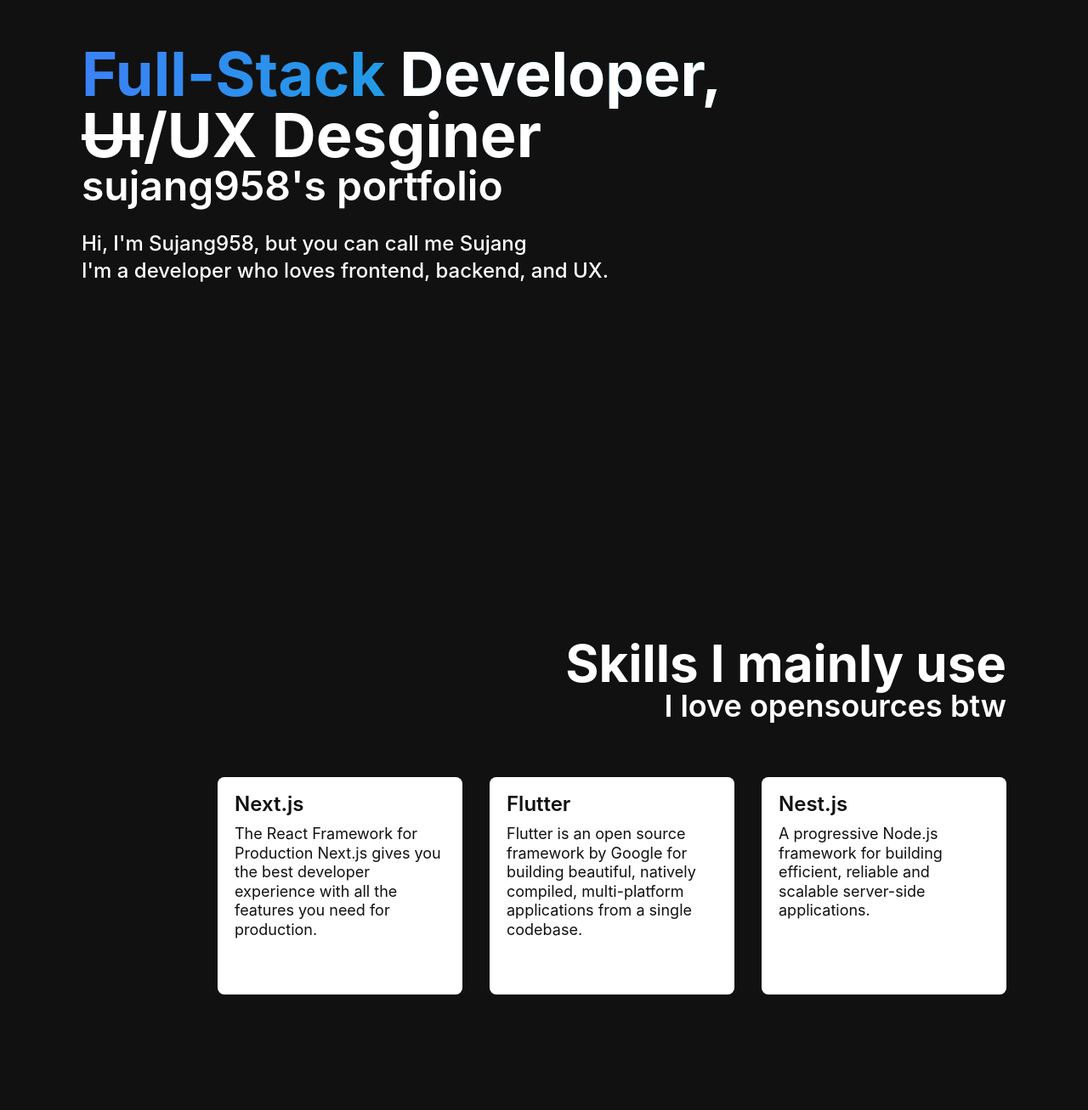
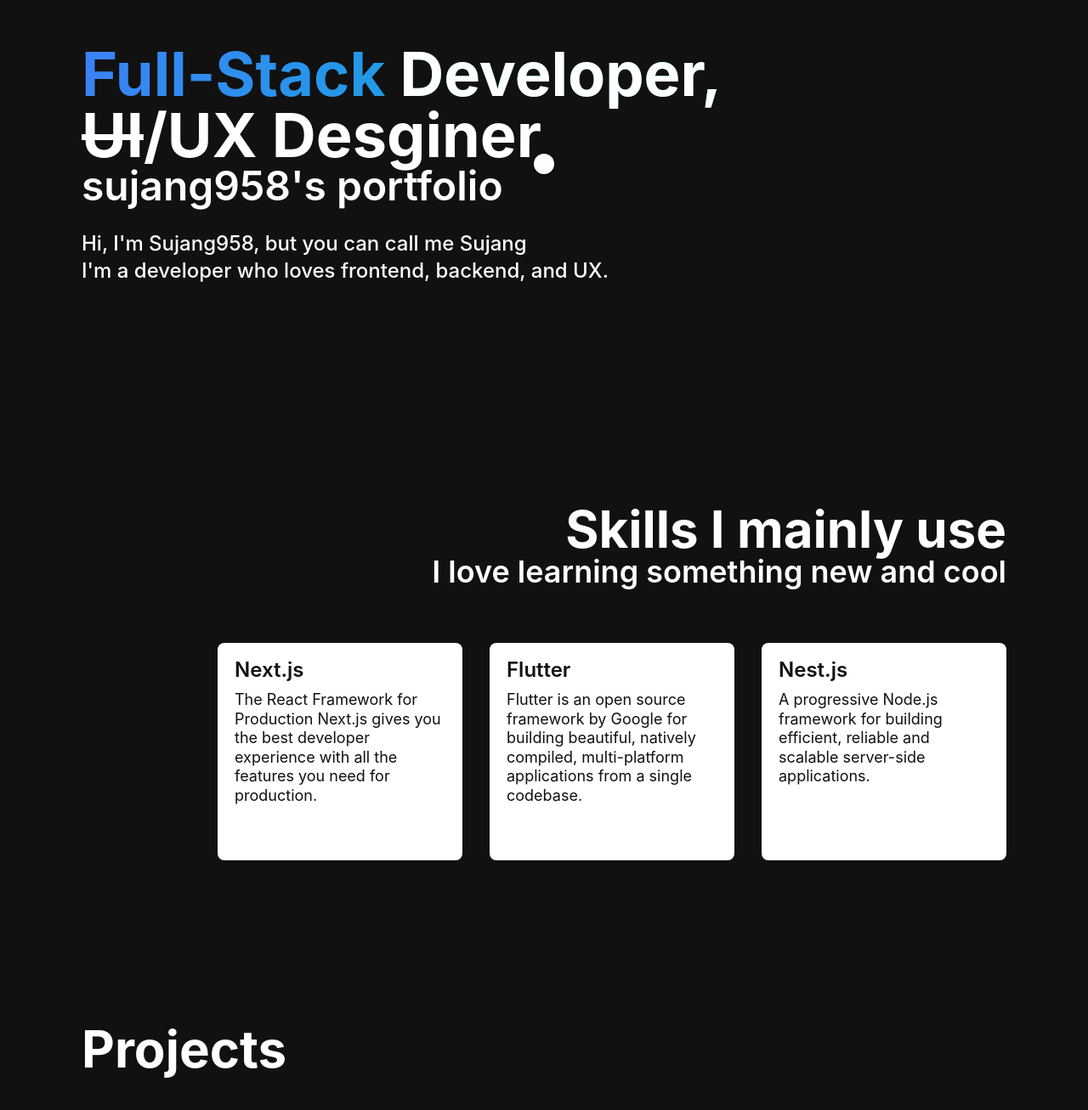
Before and after one commit to sujang958/sujang.xyz, a Next.js app: page / in a window 1280 px wide. Shown: the part 207-1514 px from the top of the page at 85% size. Built offline with nearby package versions, Linux system fonts and the light colour scheme; a web font is replaced by a local one.

Commit message:
✨ add cursor

```diff
--- a/package.json
+++ b/package.json
@@ -11,6 +11,7 @@
   "dependencies": {
     "avvvatars-react": "^0.4.2",
     "framer-motion": "^6.3.16",
+    "gsap": "^3.10.4",
     "next": "^12.1.6",
     "react": "^18.1.0",
     "react-dom": "^18.1.0"
--- a/pages/index.tsx
+++ b/pages/index.tsx
@@ -1,9 +1,23 @@
+import gsap from "gsap"
 import { NextPage } from "next"
-import Image from "next/image"
-import { useId } from "react"
+import { useEffect, useId } from "react"
 
 const MainPage: NextPage = () => {
+  const mouseCircleId = useId()
+
+  useEffect(() => {
+    window.addEventListener("mousemove", (e) => {
+      gsap.to(document.getElementById(mouseCircleId), {
+        left: e.clientX,
+        top: e.clientY,
+        duration: 0.3,
+        ease: "sine.out",
+      })
+    })
+  }, [mouseCircleId])
+
   return (
+    <>
       <div className="flex min-h-screen w-full flex-col px-24">
         <div className="flex h-screen w-full max-w-7xl flex-row items-center justify-between self-center py-6">
           <div className="flex flex-col">
@@ -23,7 +37,9 @@
         </div>
         <div className="flex h-screen w-full max-w-7xl flex-col items-end justify-center self-center">
           <p className="text-6xl font-bold">Skills I mainly use</p>
-        <p className="text-4xl font-semibold">I love opensources btw</p>
+          <p className="text-4xl font-semibold">
+            I love learning something new and cool
+          </p>
           <div className="flex flex-row items-center space-x-8 py-16">
             {/* Todo: add view all skills */}
             <div className="flex h-64 w-72 transform-gpu flex-col rounded-lg bg-white py-4 px-5 text-[#111] transition duration-300 hover:-translate-y-4">
@@ -53,8 +69,18 @@
               </p>
             </div>
           </div>
+          <div className="flex h-screen w-full max-w-7xl flex-col items-start justify-center self-center">
+            <p className="text-6xl font-bold">Projects</p>
           </div>
         </div>
+      </div>
+      <div
+        className="fixed top-1/2 left-1/2 z-50 -m-3 h-6 w-6 rounded-full bg-white drop-shadow-xl filter"
+        id={mouseCircleId}
+      >
+        &nbsp;
+      </div>
+    </>
   )
 }
 
```
Also changed, not shown: 1 other file (tests, documents, lock files or other folders). Lines whose indentation alone changed are shown as unchanged.
